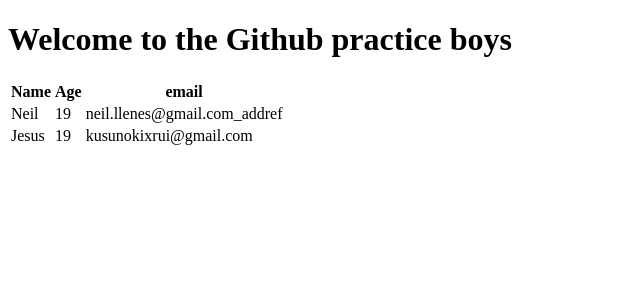
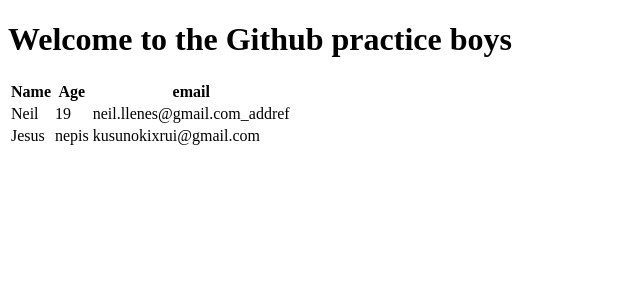
Before and after one commit to Pancakes13/Github-Practice-with-JM-and-Paulo, a PHP site: page / in a window 1280 px wide. Shown: the top 300 px of the page, without its empty margins (0-640 px from the left). Run offline with PHP 8.4, Linux system fonts and the light colour scheme.

Commit message:
Ahuehueuheuheuhe
ahuehueue

```diff
--- a/index.php
+++ b/index.php
@@ -21,7 +21,7 @@
 			</tr>
 			<tr>
 				<td>Jesus</td>
-				<td>19</td>
+				<td>nepis</td>
 				<td>kusunokixrui@gmail.com</td>
 			</tr>
 		</tbody>
```
